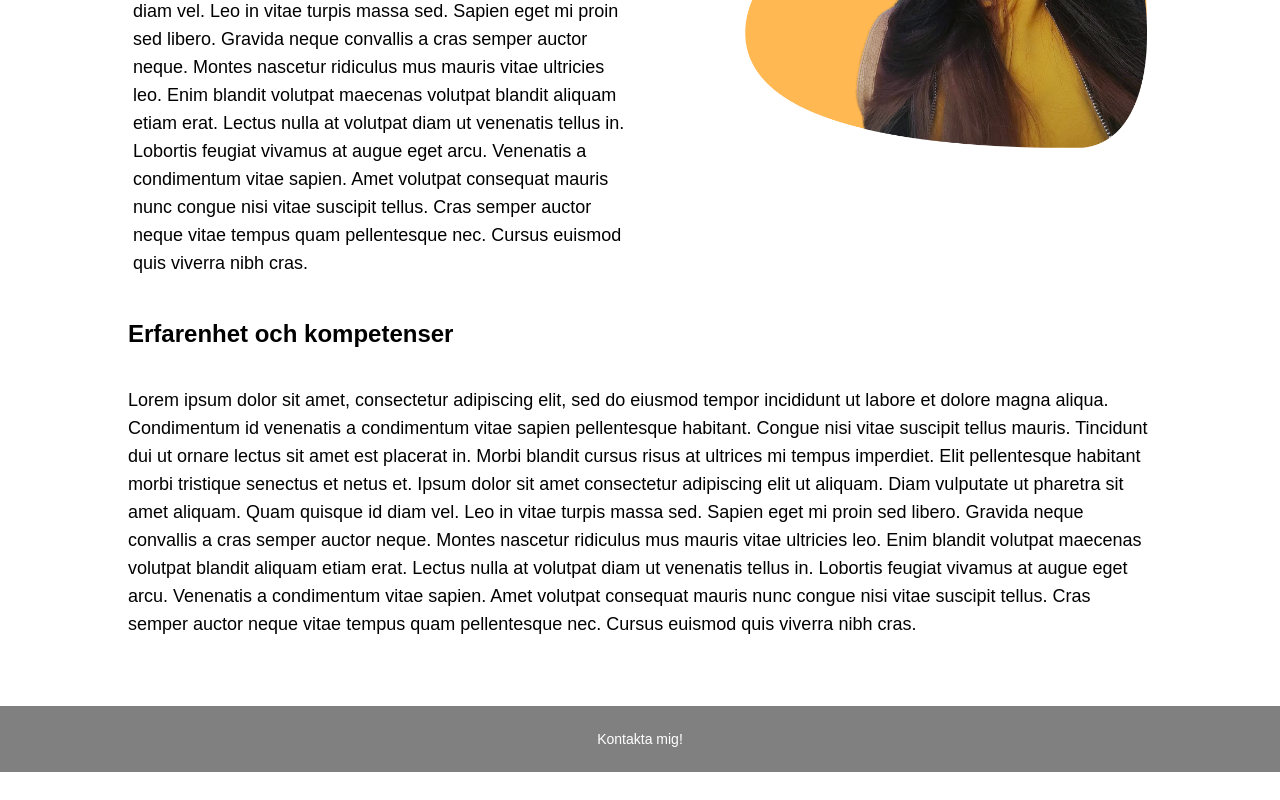
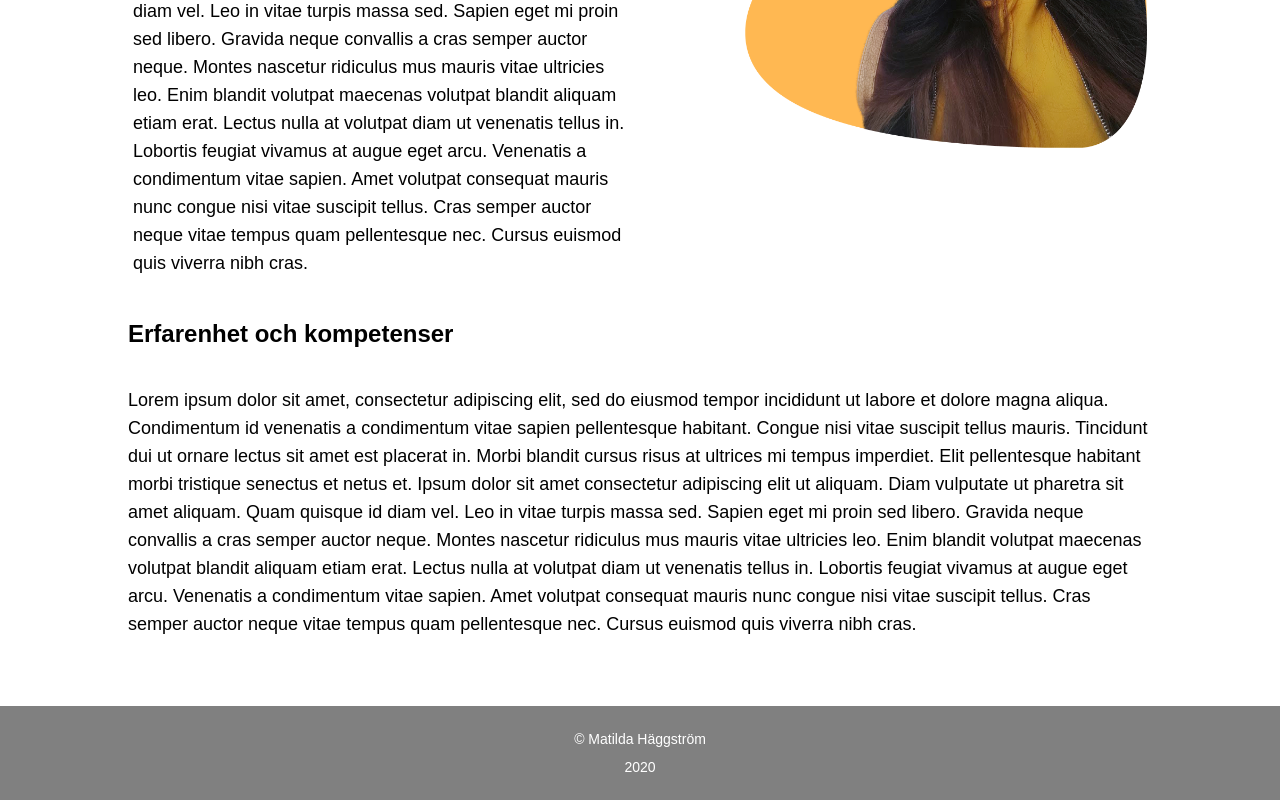
Before and after one commit to ajchatu/ajchatu.github.io, a plain HTML site: page about.html in a window 1280 px wide. Shown: the part 836-1636 px from the top of the page. Before the commit the page ends 1608 px from the top, so only its background shows below. Drawn offline with nearby package versions, Linux system fonts and the light colour scheme.

Commit message:
footer update

```diff
--- a/about.html
+++ b/about.html
@@ -52,10 +52,8 @@
            </div>
         </div>
 <footer>
-    <p>
-        Kontakta mig!
-
-    </p>
+   <p>
+        &copy; Matilda Häggström <br> 2020</p>
 </footer>
 <script src="webp.js"></script>
 </body>
```
Also changed, not shown: portfolio.html (+1 -3 lines).
